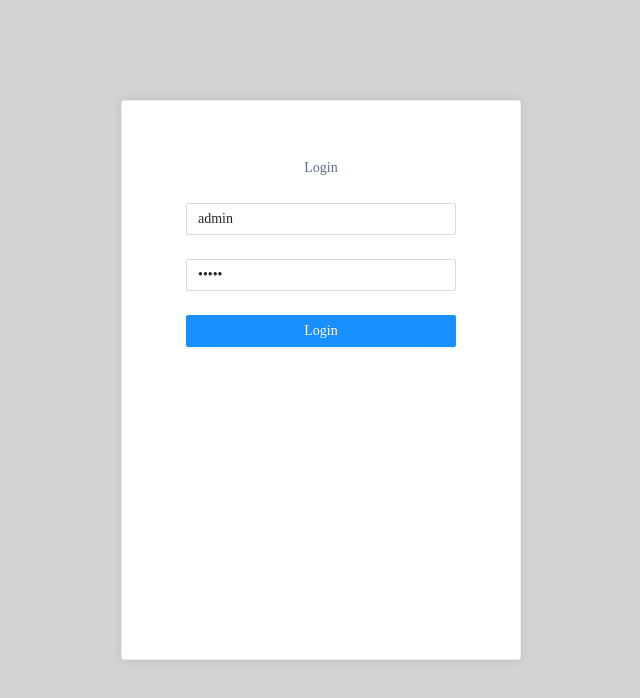
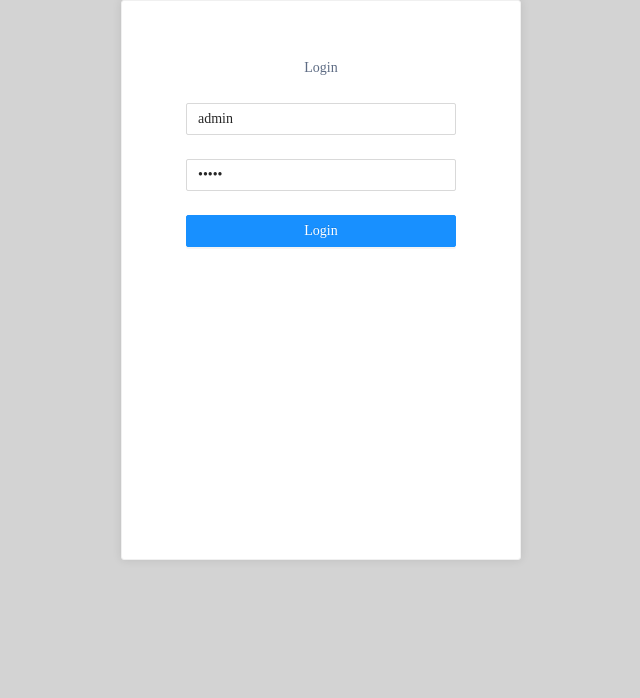
Before and after one commit to Browinee/Profile, a React (Create React App) app: page / in a window 1280 px wide. Shown: the top 698 px of the page, without its empty margins (319-959 px from the left). Built offline with nearby package versions, Linux system fonts and the light colour scheme; what styled-breakpoints would draw is missing.

Commit message:
style: center login

```diff
--- a/src/module/auth/components/UnAuthenticated/index.tsx
+++ b/src/module/auth/components/UnAuthenticated/index.tsx
@@ -20,7 +20,6 @@ const UnAuthenticatedApp = () => {
 
     return (
         <Container>
-            <Header />
             <ShadowCard>
                 <Title>Login</Title>
                 {errorMsg ? <Highlight> {errorMsg}</Highlight> : null}
@@ -55,5 +54,6 @@ const Container = styled.div`
     display: flex;
     flex-direction: column;
     align-items: center;
+    justify-items: center;
     min-height: 100vh;
 `;
```
